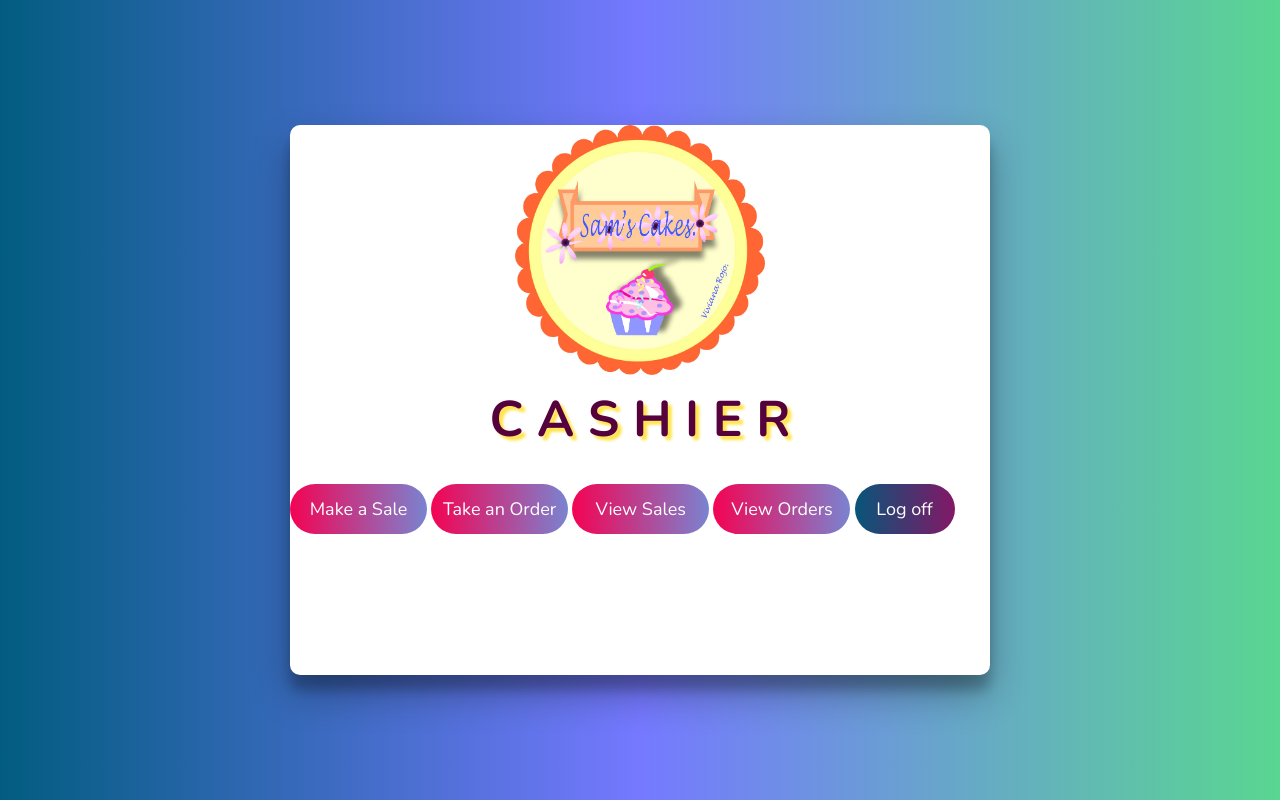
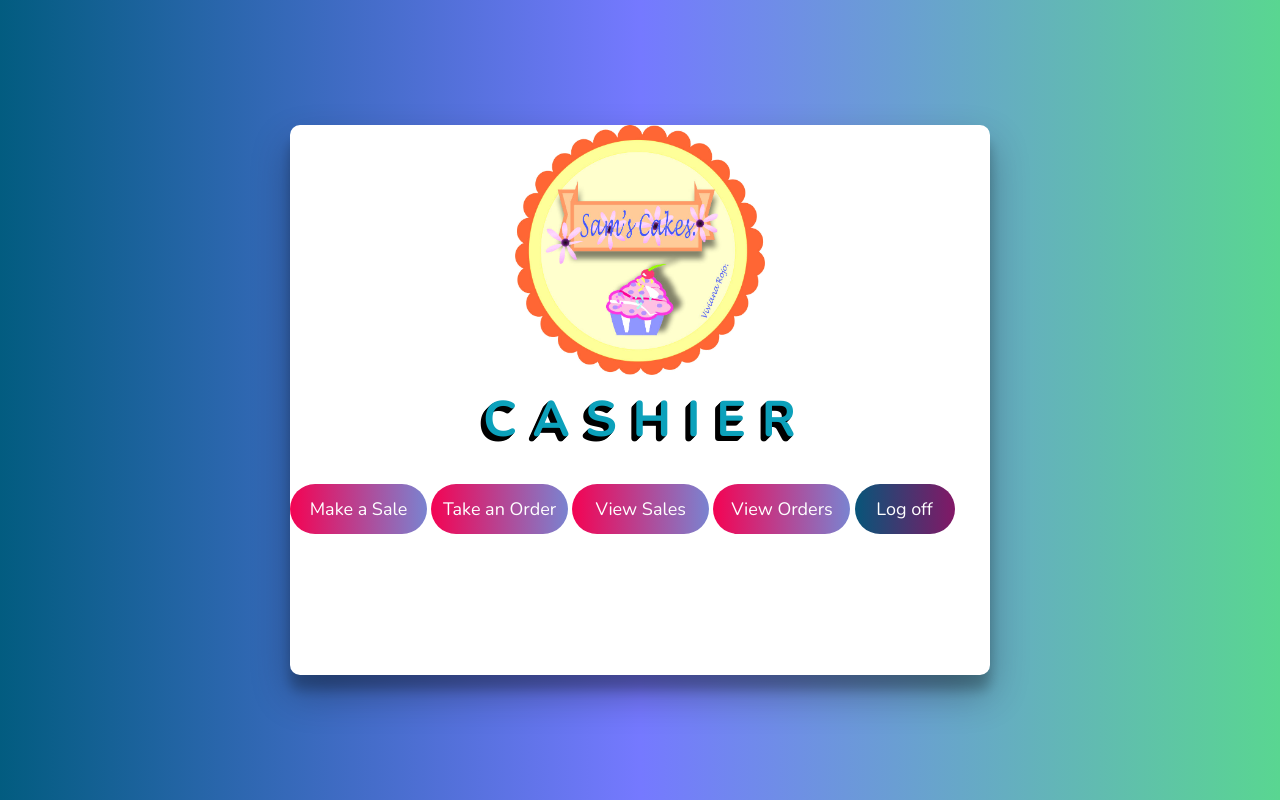
Before and after one commit to LuisHernandez019/Sams_Cakes, a website: page Sams-Cakes_frontend/html/menuCashier.html in a window 1280 px wide. Drawn offline with nearby package versions, Linux system fonts and the light colour scheme.

Commit message:
Menu Cashier Pro

```diff
--- a/Sams-Cakes_frontend/css/menuCashier.css
+++ b/Sams-Cakes_frontend/css/menuCashier.css
@@ -35,8 +35,13 @@ body{
     width: 100%;
     font-size: 50px;
     text-align: center;
+    text-shadow: #000 -1px 1px, #000 -2px 2px, #000 -3px 3px, #000 -4px 4px, #000 -5px 5px;
+    color: rgb(12, 161, 187);
+    letter-spacing: 1px;
+    /*
     text-shadow: 4px 4px 3px rgb(255, 228, 74);
     color: rgb(85, 2, 60);
+    */
     margin-bottom: 30px;
   }
 
```
